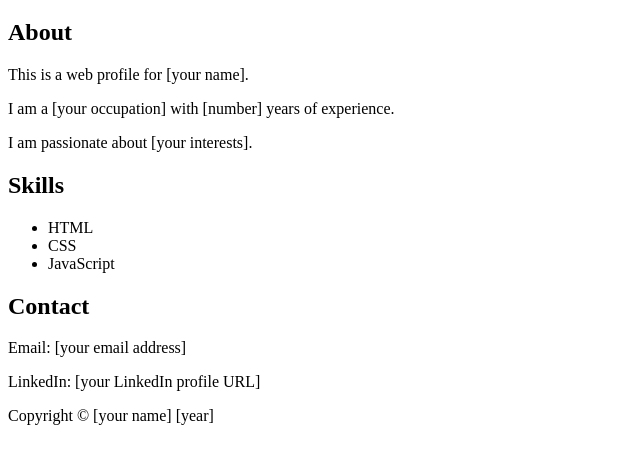
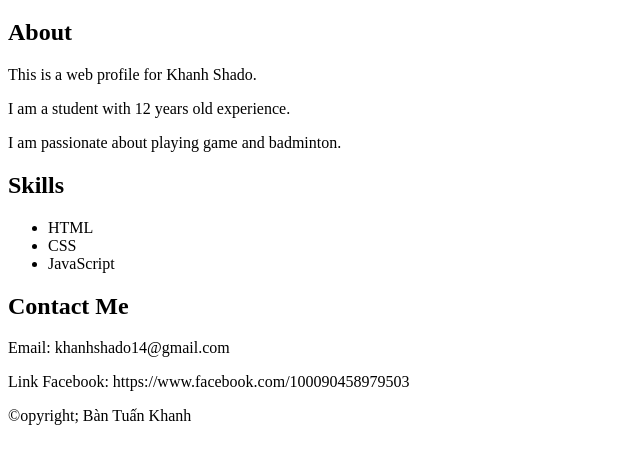
Before and after one commit to bantuankhanh200/Volo, a plain HTML site: page index.html in a window 1280 px wide. Shown: the part 61-524 px from the top of the page, without its empty margins (0-640 px from the left). Drawn offline with Linux system fonts and the light colour scheme.

Commit message:
Update index.html

```diff
--- a/index.html
+++ b/index.html
@@ -2,7 +2,7 @@
 <html lang="en">
 <head>
   <meta charset="UTF-8">
-  <title>Web Profile</title>
+  <title>Web Profile With Khanh Shado</title>
 </head>
 <body>
   <header>
@@ -11,9 +11,9 @@
   <main>
     <section id="about">
       <h2>About</h2>
-      <p>This is a web profile for [your name].</p>
-      <p>I am a [your occupation] with [number] years of experience.</p>
-      <p>I am passionate about [your interests].</p>
+      <p>This is a web profile for Khanh Shado.</p>
+      <p>I am a student with 12 years old experience.</p>
+      <p>I am passionate about playing game and badminton.</p>
     </section>
     <section id="skills">
       <h2>Skills</h2>
@@ -24,13 +24,13 @@
       </ul>
     </section>
     <section id="contact">
-      <h2>Contact</h2>
-      <p>Email: [your email address]</p>
-      <p>LinkedIn: [your LinkedIn profile URL]</p>
+      <h2>Contact Me</h2>
+      <p>Email: khanhshado14@gmail.com</p>
+      <p>Link Facebook: https://www.facebook.com/100090458979503</p>
     </section>
   </main>
   <footer>
-    <p>Copyright &copy; [your name] [year]</p>
+    <p>©opyright; Bàn Tuấn Khanh</p>
   </footer>
 </body>
 </html>
```
